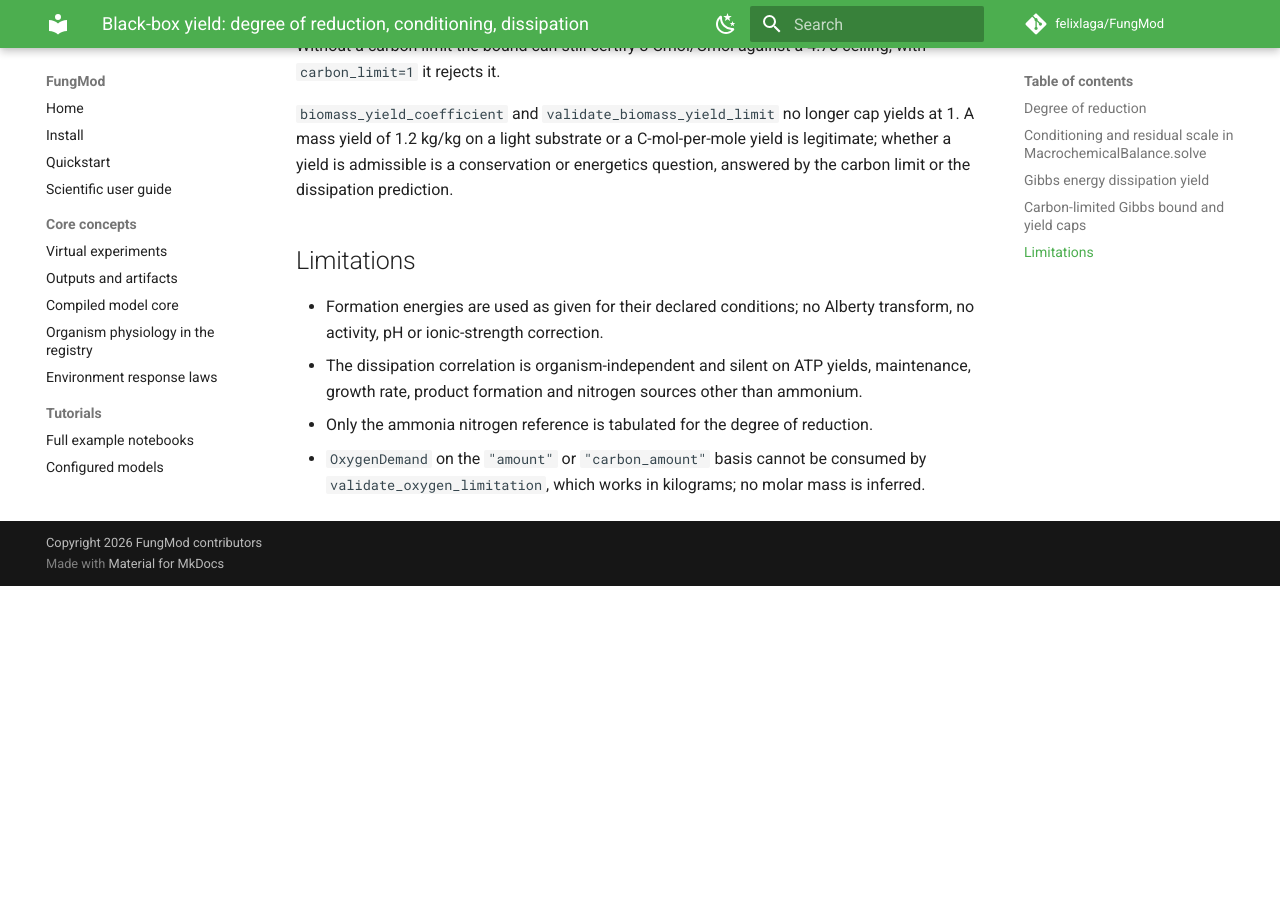
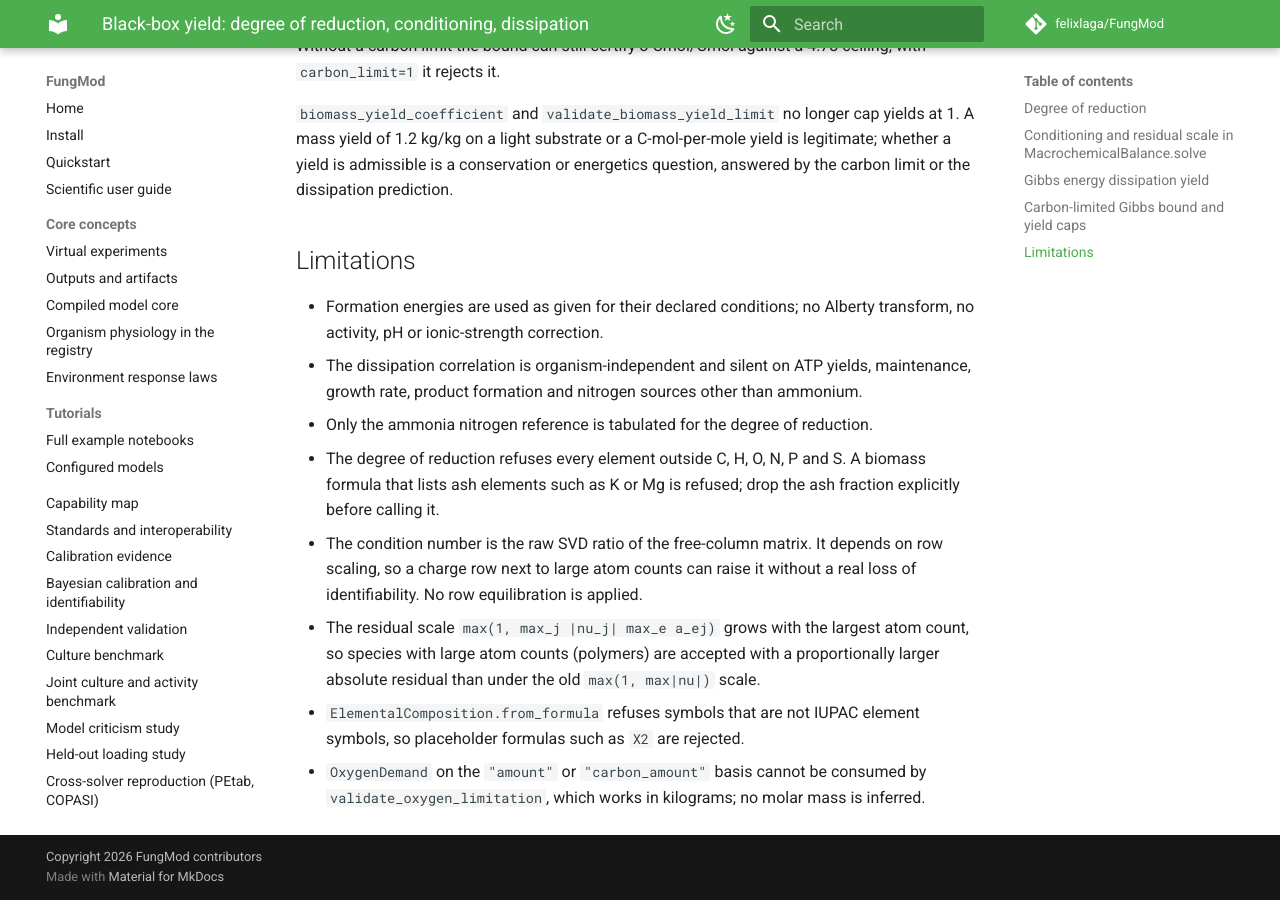
Before and after one commit to felixlaga/FungMod, an MkDocs documentation site: the page built from docs/black-box-yield.md, in a window 1280 px wide and 900 px high, scrolled down 2916 px. Built offline with MkDocs 1.6.1 and Material for MkDocs 9.7.7, drawn with Linux system fonts in a browser that asks for light colours; comment, search, counter and statistics services are not loaded; before the commit the page ends 3502 px from its top, so only the background shows below that.

Commit message:
WP7: review fixes
Rewrite placeholder formulas in the static balance validator tests to real
element symbols (X2->Ne2, X->Ne, Y2->Ar2, Y->Ar, Z->Kr, Q->Xe, R->He, M->Rn,
A2->F2, A->F) so they pass the IUPAC element-symbol refusal, add a test that
placeholder symbols are refused, and document the ash-element, condition
number and residual-scale limitations.

Co-Authored-By: Claude Opus 5.5 <noreply@anthropic.com>

```diff
--- a/docs/black-box-yield.md
+++ b/docs/black-box-yield.md
@@ -135,6 +135,18 @@ prediction.
   yields, maintenance, growth rate, product formation and nitrogen sources
   other than ammonium.
 - Only the ammonia nitrogen reference is tabulated for the degree of reduction.
+- The degree of reduction refuses every element outside C, H, O, N, P and S.
+  A biomass formula that lists ash elements such as K or Mg is refused; drop
+  the ash fraction explicitly before calling it.
+- The condition number is the raw SVD ratio of the free-column matrix. It
+  depends on row scaling, so a charge row next to large atom counts can raise
+  it without a real loss of identifiability. No row equilibration is applied.
+- The residual scale `max(1, max_j |nu_j| max_e a_ej)` grows with the largest
+  atom count, so species with large atom counts (polymers) are accepted with a
+  proportionally larger absolute residual than under the old
+  `max(1, max|nu|)` scale.
+- `ElementalComposition.from_formula` refuses symbols that are not IUPAC
+  element symbols, so placeholder formulas such as `X2` are rejected.
 - `OxygenDemand` on the `"amount"` or `"carbon_amount"` basis cannot be consumed by
   `validate_oxygen_limitation`, which works in kilograms; no molar mass is
   inferred.
```
Also changed, not shown: 1 other file.
